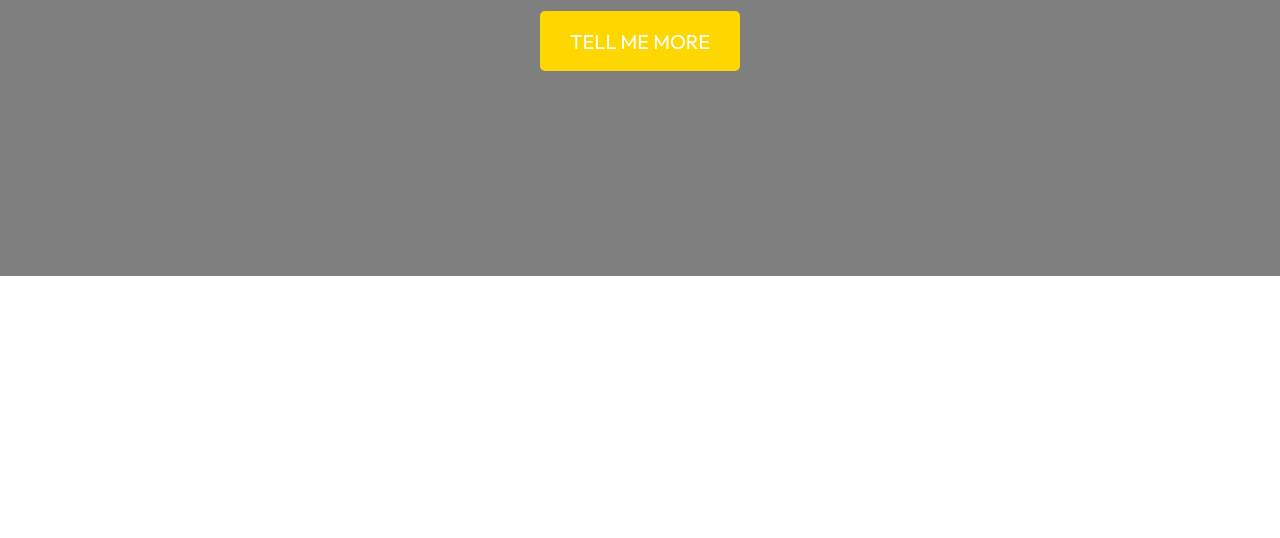
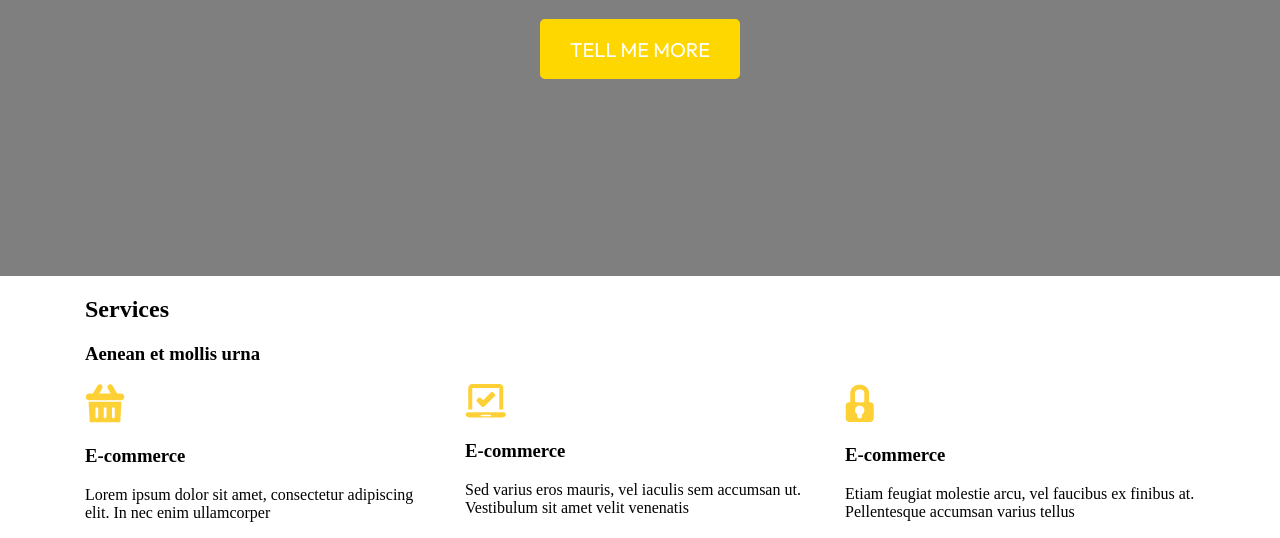
Before and after one commit to MariuszB-86/Project-task-runner, a website: page index.html in a window 1280 px wide. Shown: the part 453-991 px from the top of the page. Before the commit the page ends 800 px from the top, so only its background shows below. Drawn offline with Linux system fonts and the light colour scheme.

Commit message:
Add html for section services

```diff
--- a/index.html
+++ b/index.html
@@ -10,12 +10,12 @@
         <link rel="stylesheet" href="css/style.css">
     </head>
     <body>
-        <div class="splash">
+        <section class="splash">
             <nav class="navigation">
                 <div class="container">
                     <div class="row">
                       <div class="col-6">
-                        <img class="logo" src="/images/Logo-Treehouse.png" alt="Logo">
+                        <img class="logo" src="images/Logo-Treehouse.png" alt="Logo">
                       </div>
                       <div class="col-6 menu">
                         <ul>
@@ -52,6 +52,32 @@
                     </div>
                   </div>
             </header>
-        </div>
+        </section>
+        <section class="services">
+            <div class="container">
+                <div class="row">
+                  <div class="col-12 title">
+                    <h1>Services</h1>
+                    <h3> Aenean et mollis urna</h3>
+                  </div>
+                  <div class="col-4">
+                    <img class="services_icon" src="images/Icon-Basket.png" alt="Icon_one">
+                    <h3>E-commerce</h3>
+                    <p>Lorem ipsum dolor sit amet, consectetur adipiscing elit. In nec enim ullamcorper</p>
+                  </div>
+                  <div class="col-4">
+                    <img class="services_icon" src="images/Icon-Laptop.png" alt="Icon_two">
+                    <h3>E-commerce</h3>
+                    <p>Sed varius eros mauris, vel iaculis sem accumsan ut. Vestibulum sit amet velit venenatis</p>
+                  </div>
+                  <div class="col-4">
+                    <img class="services_icon" src="images/Icon-Locked.png" alt="Icon_three">
+                    <h3>E-commerce</h3>
+                    <p>Etiam feugiat molestie arcu, vel faucibus ex finibus at. Pellentesque accumsan varius tellus</p>
+                  </div>
+                </div>
+              </div>
+        </section>
+
     </body>
 </html>
--- a/sass/style.scss
+++ b/sass/style.scss
@@ -17,7 +17,7 @@ body{
 
 .splash{
     height: 729px;
-    background-image: url('/images/Background Image.png');
+    background-image: url("/images/Background Image.png");
     background-position: center center;
     background-size: cover;
     margin: 0 auto;
```
Also changed, not shown: images/Icon-Basket.png (added), images/Icon-Laptop.png (added), images/Icon-Locked.png (added), sass/style.css (added), sass/style.min.css (added).
